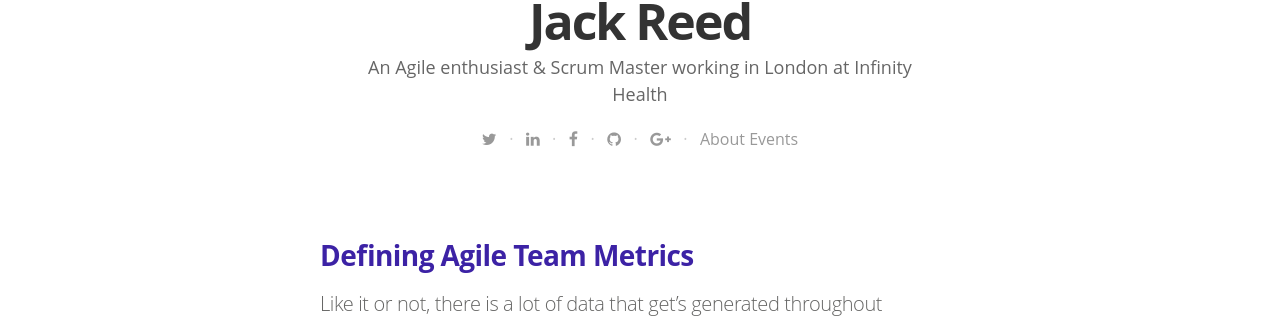
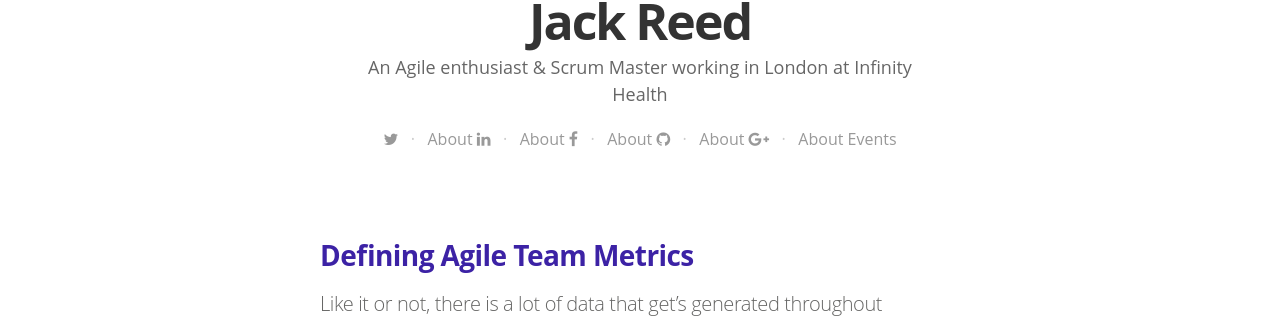
Before and after one commit to IamJackReed/JackReed, a Jekyll site: the page built from index.html, in a window 1280 px wide. Shown: the part 538-858 px from the top of the page. Built offline with Jekyll 4.4.1, drawn with Linux system fonts in a browser that asks for light colours; nearby versions of some CDN libraries; some web fonts are replaced; the list of posts is cut into pages by our own code.

Commit message:
Update index.html

```diff
--- a/index.html
+++ b/index.html
@@ -22,8 +22,8 @@ layout: default
             </a>
             &nbsp;&nbsp;·&nbsp;&nbsp;
         {% endif %}
+      <a href={{ "/about/" | prepend: site.baseurl }}>About</a>
       {% endfor %}
-      <a href={{ "/about/" | prepend: site.baseurl }}>About</a>
       <a href={{ "/events/" | prepend: site.baseurl }}>Events</a>
     </div>
 </header>
```
